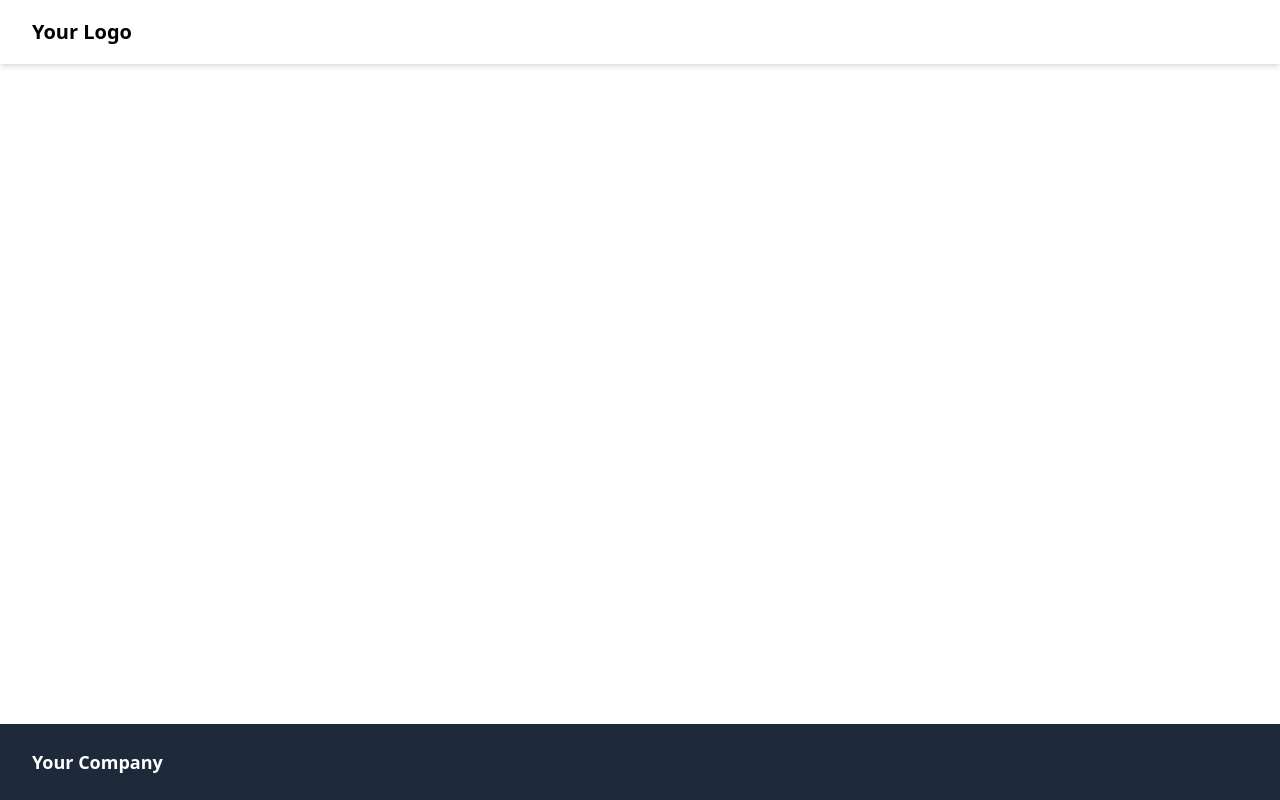
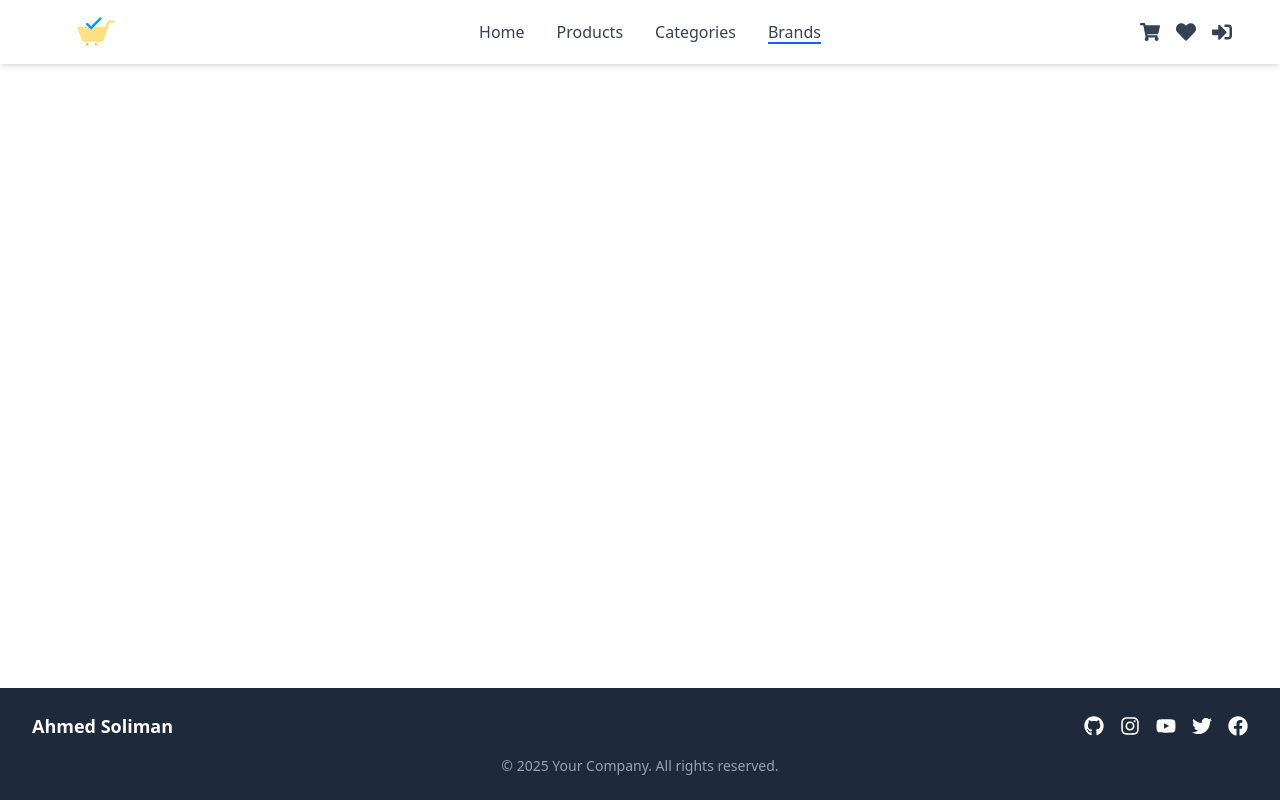
Before and after one commit to A7madSoliman/FreshCart-Ecommerce, a React (Vite) app: page /brands in a window 1280 px wide. Built offline with nearby package versions, Linux system fonts and the light colour scheme.

Commit message:
add Nav and Footer

```diff
--- a/package.json
+++ b/package.json
@@ -13,6 +13,8 @@
     "@tailwindcss/vite": "^4.1.7",
     "react": "^19.1.0",
     "react-dom": "^19.1.0",
+    "react-icons": "^5.5.0",
+    "react-router-dom": "^7.6.0",
     "tailwindcss": "^4.1.7"
   },
   "devDependencies": {
--- a/src/Components/Footer.tsx
+++ b/src/Components/Footer.tsx
@@ -1,14 +1,65 @@
 import React from "react";
+import {
+  FaGithub,
+  FaInstagram,
+  FaYoutube,
+  FaTwitter,
+  FaFacebook,
+} from "react-icons/fa";
 
 const Footer: React.FC = () => {
   return (
     <footer className="bg-gray-800 text-white">
       <div className="container mx-auto px-4 sm:px-6 lg:px-8 py-6">
-        <div className="flex flex-wrap justify-between">
+        <div className="flex flex-wrap justify-between items-center">
           <div className="w-full md:w-auto mb-4 md:mb-0">
-            <h3 className="text-lg font-semibold">Your Company</h3>
+            <h3 className="text-lg font-semibold">Ahmed Soliman</h3>
           </div>
-          {/* Add your footer content here */}
+          <div className="flex space-x-4">
+            <a
+              href="https://github.com/"
+              target="_blank"
+              rel="noopener noreferrer"
+              className="hover:text-gray-400 transition-colors duration-200"
+            >
+              <FaGithub size={20} className="hover:text-black" />
+            </a>
+            <a
+              href="https://instagram.com/"
+              target="_blank"
+              rel="noopener noreferrer"
+              className="hover:text-pink-500 transition-colors duration-200"
+            >
+              <FaInstagram size={20} />
+            </a>
+            <a
+              href="https://youtube.com/"
+              target="_blank"
+              rel="noopener noreferrer"
+              className="hover:text-red-600 transition-colors duration-200"
+            >
+              <FaYoutube size={20} />
+            </a>
+            <a
+              href="https://twitter.com/"
+              target="_blank"
+              rel="noopener noreferrer"
+              className="hover:text-blue-400 transition-colors duration-200"
+            >
+              <FaTwitter size={20} />
+            </a>
+            <a
+              href="https://facebook.com/"
+              target="_blank"
+              rel="noopener noreferrer"
+              className="hover:text-blue-600 transition-colors duration-200"
+            >
+              <FaFacebook size={20} />
+            </a>
+          </div>
+        </div>
+        <div className="mt-4 text-center text-sm text-gray-400">
+          &copy; {new Date().getFullYear()} Your Company. All rights reserved.
         </div>
       </div>
     </footer>
--- a/src/Components/Layout.tsx
+++ b/src/Components/Layout.tsx
@@ -1,22 +1,13 @@
 import React from "react";
-import type { ReactNode } from "react";
 import Navbar from "./Navbar";
 import Footer from "./Footer";
 
-interface LayoutProps {
-  children: ReactNode;
-}
-
-const Layout: React.FC<LayoutProps> = ({ children }) => {
-  return (
-    <div className="min-h-screen flex flex-col">
-      <Navbar />
-      <main className="flex-grow container mx-auto px-4 sm:px-6 lg:px-8 py-8">
-        {children}
-      </main>
-      <Footer />
-    </div>
-  );
-};
+const Layout: React.FC<{ children: React.ReactNode }> = ({ children }) => (
+  <div className="min-h-screen flex flex-col">
+    <Navbar />
+    <main className="flex-1">{children}</main>
+    <Footer />
+  </div>
+);
 
 export default Layout;
--- a/src/Components/Navbar.tsx
+++ b/src/Components/Navbar.tsx
@@ -1,15 +1,120 @@
-import React from "react";
+import React, { useState } from "react";
+import { NavLink } from "react-router-dom";
+import logo from "../assets/freshcart-logo.svg";
+import {
+  FaShoppingCart,
+  FaHeart,
+  FaSignInAlt,
+  FaSignOutAlt,
+  FaBars,
+  FaTimes,
+} from "react-icons/fa";
+
+const navLinks = [
+  { name: "Home", path: "/" },
+  { name: "Products", path: "/products" },
+  { name: "Categories", path: "/categories" },
+  { name: "Brands", path: "/brands" },
+];
 
 const Navbar: React.FC = () => {
+  const [menuOpen, setMenuOpen] = useState(false);
+  const isLoggedIn = false;
+
   return (
     <nav className="bg-white shadow-md">
       <div className="container mx-auto px-4 sm:px-6 lg:px-8">
         <div className="flex justify-between items-center h-16">
+          {/* Logo */}
           <div className="flex-shrink-0">
-            <h1 className="text-xl font-bold">Your Logo</h1>
+            <h1 className="text-xl">
+              <a href="/">
+                <img
+                  src={logo}
+                  alt="logo"
+                  className="w-32 h-10 object-contain"
+                />
+              </a>
+            </h1>
           </div>
-          {/* Add your navigation items here */}
+
+          {/* Center Nav Links */}
+          <div className="hidden md:flex space-x-8">
+            {navLinks.map((link) => (
+              <NavLink
+                key={link.name}
+                to={link.path}
+                className={({ isActive }) =>
+                  `text-gray-700 font-medium relative after:absolute after:bottom-0 after:left-0 after:h-0.5
+                after:w-0 hover:after:w-full after:bg-blue-600 transition-all duration-200
+                after:transition-all after:duration-200
+                  ${
+                    isActive
+                      ? "text-blue-600 after:w-full"
+                      : "text-gray-700 hover:text-gray-900"
+                  }`
+                }
+              >
+                {link.name}
+              </NavLink>
+            ))}
+          </div>
+
+          {/* Right Icons */}
+          <div className="flex items-center space-x-4">
+            <NavLink
+              to="/cart"
+              className="text-gray-700 hover:text-blue-600 transition-colors duration-200"
+            >
+              <FaShoppingCart size={20} />
+            </NavLink>
+            <NavLink
+              to="/favorites"
+              className="text-gray-700 hover:text-blue-600 transition-colors duration-200"
+            >
+              <FaHeart size={20} />
+            </NavLink>
+            {isLoggedIn ? (
+              <button className="text-gray-700 hover:text-blue-600 transition-colors duration-200">
+                <FaSignOutAlt size={20} />
+              </button>
+            ) : (
+              <NavLink
+                to="/login"
+                className="text-gray-700 hover:text-blue-600 transition-colors duration-200"
+              >
+                <FaSignInAlt size={20} />
+              </NavLink>
+            )}
+            {/* Mobile Menu Button */}
+            <button
+              className="md:hidden ml-2 text-gray-700 hover:text-blue-600 transition-colors duration-200"
+              onClick={() => setMenuOpen((prev) => !prev)}
+              aria-label="Toggle menu"
+            >
+              {menuOpen ? <FaTimes size={22} /> : <FaBars size={22} />}
+            </button>
+          </div>
         </div>
+
+        {/* Mobile Nav Links */}
+        {menuOpen && (
+          <div className="md:hidden flex flex-col space-y-2 mt-2">
+            {navLinks.map((link) => (
+              <NavLink
+                key={link.name}
+                to={link.path}
+                className={({ isActive }) =>
+                  `block text-gray-700 font-medium transition-colors duration-200 hover:text-blue-600
+                  ${isActive ? "text-blue-600" : ""}`
+                }
+                onClick={() => setMenuOpen(false)}
+              >
+                {link.name}
+              </NavLink>
+            ))}
+          </div>
+        )}
       </div>
     </nav>
   );
```
Also changed, not shown: src/main.tsx (+5 -6 lines), 1 other file (tests, documents, lock files or other folders).
